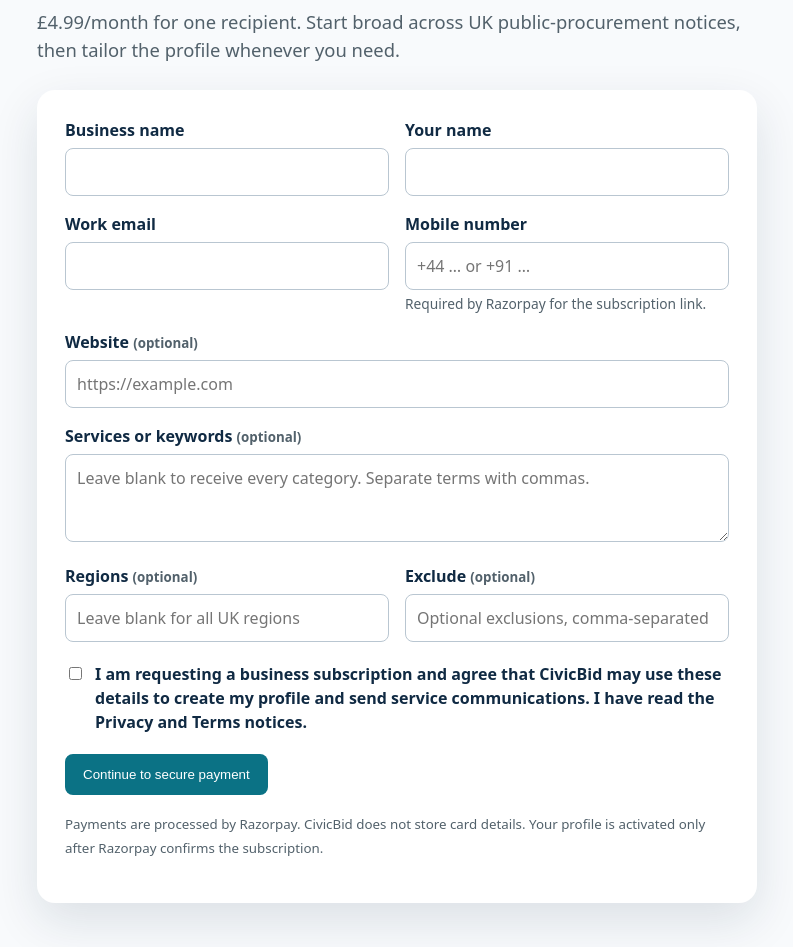
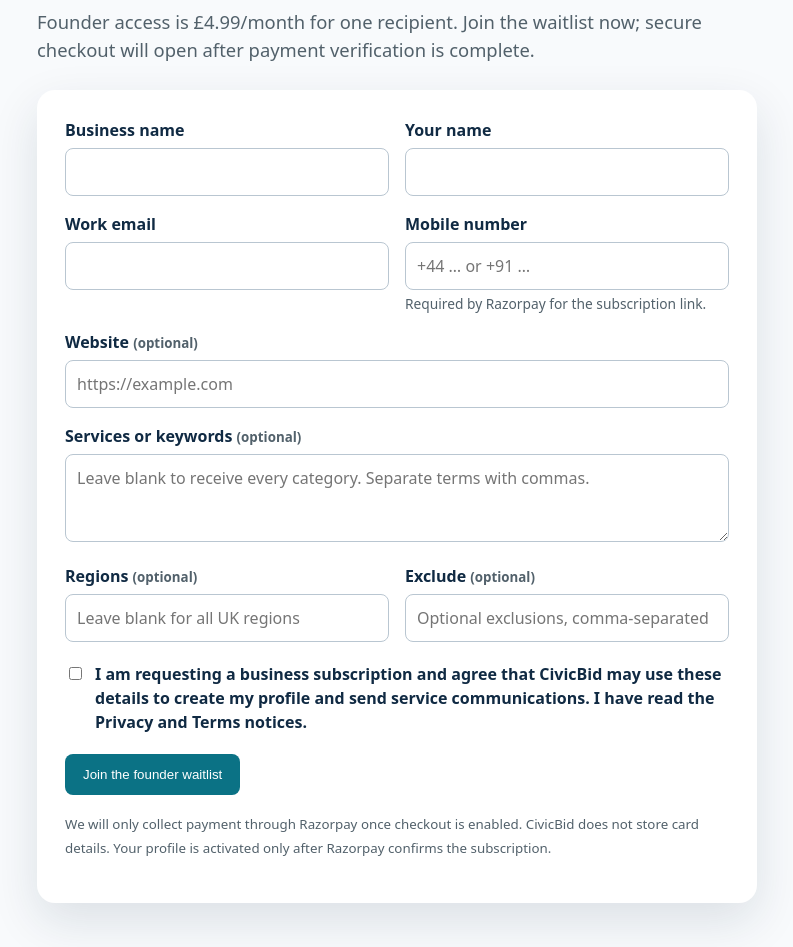
Before and after one commit to arthasmavor-cloud/tender-signal-uk, a plain HTML site: page google-apps-script/Index.html in a window 1280 px wide. Shown: the part 213-1160 px from the top of the page, without its empty margins (243-1036 px from the left). Drawn offline with Linux system fonts and the light colour scheme.

Commit message:
Present signup as founder waitlist

```diff
--- a/google-apps-script/Index.html
+++ b/google-apps-script/Index.html
@@ -13,7 +13,7 @@
   <main class="wrap">
     <p class="eyebrow">CivicBid founder access</p>
     <h1>Set up your daily UK tender digest.</h1>
-    <p class="lead">£4.99/month for one recipient. Start broad across UK public-procurement notices, then tailor the profile whenever you need.</p>
+    <p class="lead">Founder access is £4.99/month for one recipient. Join the waitlist now; secure checkout will open after payment verification is complete.</p>
     <form id="application" class="card">
       <div class="grid">
         <div><label for="company">Business name</label><input id="company" name="company" required autocomplete="organization"></div>
@@ -26,14 +26,14 @@
         <div><label for="exclusions">Exclude <small>(optional)</small></label><input id="exclusions" name="exclusions" placeholder="Optional exclusions, comma-separated"></div>
       </div>
       <label class="consent"><input name="consent" type="checkbox" required><span>I am requesting a business subscription and agree that CivicBid may use these details to create my profile and send service communications. I have read the Privacy and Terms notices.</span></label>
-      <button id="submit" type="submit">Continue to secure payment</button>
-      <p><small>Payments are processed by Razorpay. CivicBid does not store card details. Your profile is activated only after Razorpay confirms the subscription.</small></p>
+      <button id="submit" type="submit">Join the founder waitlist</button>
+      <p><small>We will only collect payment through Razorpay once checkout is enabled. CivicBid does not store card details. Your profile is activated only after Razorpay confirms the subscription.</small></p>
       <div id="message" role="status"></div>
     </form>
   </main>
   <script>
     const form=document.getElementById('application'),button=document.getElementById('submit'),message=document.getElementById('message');
-    form.addEventListener('submit',event=>{event.preventDefault();button.disabled=true;message.className='info';message.textContent='Creating secure checkout…';message.style.display='block';const data=Object.fromEntries(new FormData(form).entries());data.consent=Boolean(data.consent);google.script.run.withSuccessHandler(result=>{if(result&&result.ok&&result.checkoutUrl){window.top.location.assign(result.checkoutUrl);return}button.disabled=false;message.className='info';message.textContent=(result&&result.message)||'Your request was saved.'}).withFailureHandler(()=>{button.disabled=false;message.className='error';message.textContent='We could not submit your request. Please try again later.'}).submitApplication(data);});
+    form.addEventListener('submit',event=>{event.preventDefault();button.disabled=true;message.className='info';message.textContent='Saving your request…';message.style.display='block';const data=Object.fromEntries(new FormData(form).entries());data.consent=Boolean(data.consent);google.script.run.withSuccessHandler(result=>{if(result&&result.ok&&result.checkoutUrl){window.top.location.assign(result.checkoutUrl);return}button.disabled=false;message.className='info';message.textContent=(result&&result.message)||'Your request was saved.'}).withFailureHandler(()=>{button.disabled=false;message.className='error';message.textContent='We could not submit your request. Please try again later.'}).submitApplication(data);});
   </script>
 </body>
 </html>
```
Also changed, not shown: site/index.html (+2 -2 lines).
